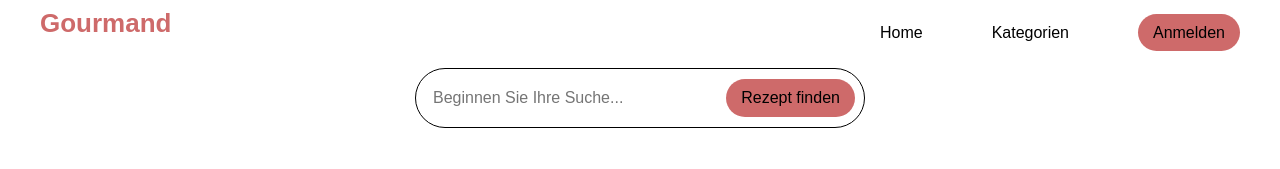
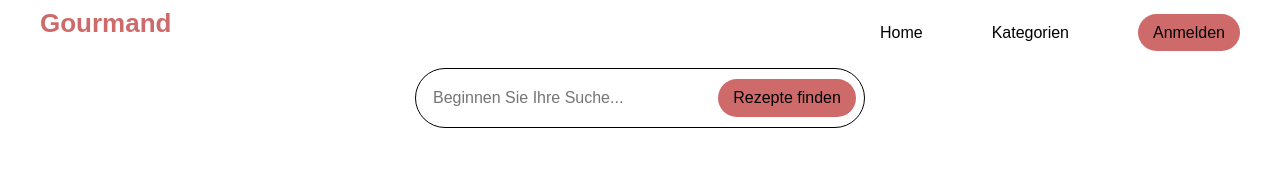
Before and after one commit to Arthuro12/gourmand, a Vue app: page /recipes in a window 1280 px wide. Shown: the top 169 px of the page. Built offline with nearby package versions, Linux system fonts and the light colour scheme.

Commit message:
Fix tipo and search button margin

```diff
--- a/src/components/ui/inputs/GourmandSearchInput.vue
+++ b/src/components/ui/inputs/GourmandSearchInput.vue
@@ -36,7 +36,7 @@ function triggerSearch(value: string): void {
       />
       <GourmandButton
         type="button"
-        button-text="Rezept finden"
+        button-text="Rezepte finden"
         @click="triggerSearch(enteredText)"
       />
     </div>
@@ -71,7 +71,7 @@ input:focus {
 }
 
 :deep(button) {
-  margin-left: 12px;
+  margin-left: 4px;
 }
 
 .invalid-input {
```
